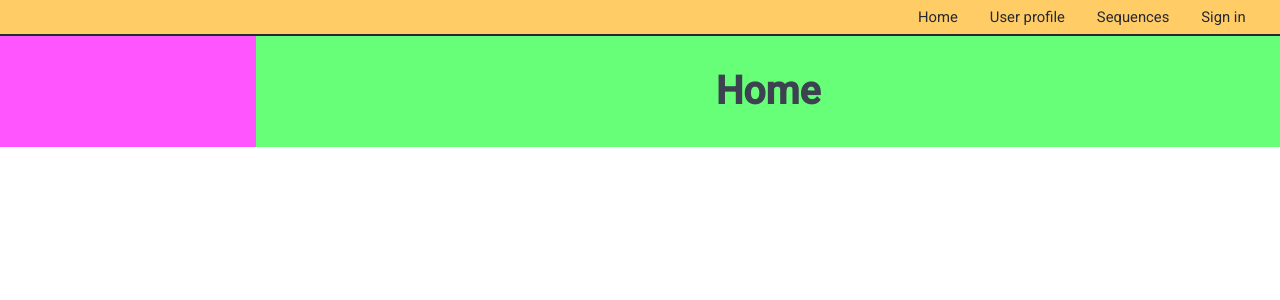
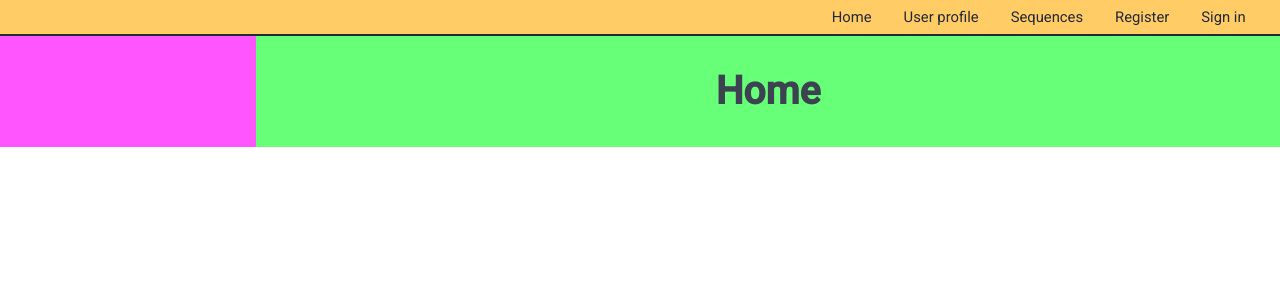
Before and after one commit to V3rt3Xk3/cloud_bioinformatics_toolbox, a React (Create React App) app in the folder frontend/: page / in a window 1280 px wide. Shown: the top 300 px of the page. Built offline with nearby package versions, Linux system fonts and the light colour scheme.

Commit message:
// Passing TC looking for Register button

```diff
--- a/frontend/src/App.tsx
+++ b/frontend/src/App.tsx
@@ -83,6 +83,9 @@ class App extends React.Component<IAppProperties, IAppState> {
 									<Link to="/sequences/">Sequences</Link>
 								</li>
 								<li>
+									<button id="login-modal-trigger" onClick={_event => { return; }}>Register</button>
+								</li>
+								<li>
 									<button id="login-modal-trigger" onClick={_event => { this.setShowLoginModal(); }}>Sign in</button>
 								</li>
 							</ul>
```
